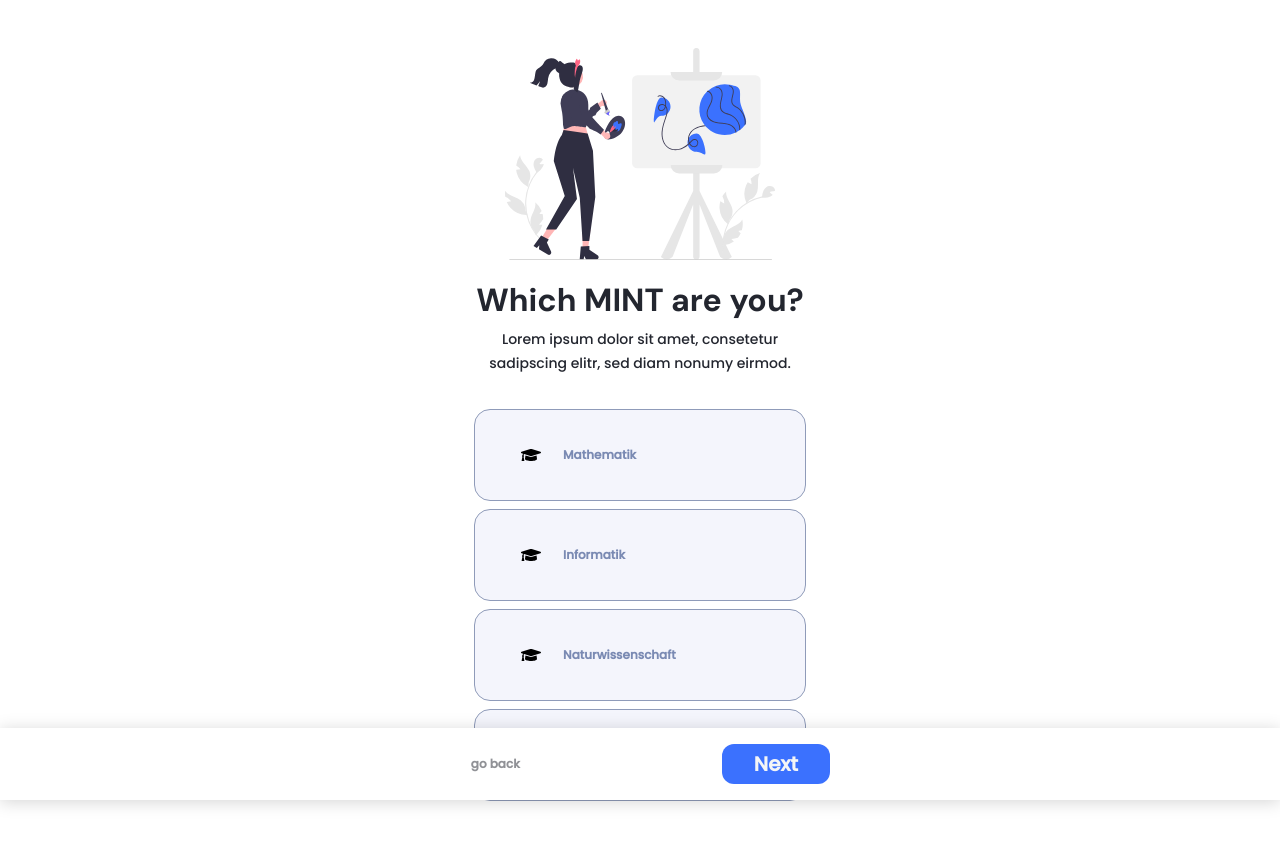
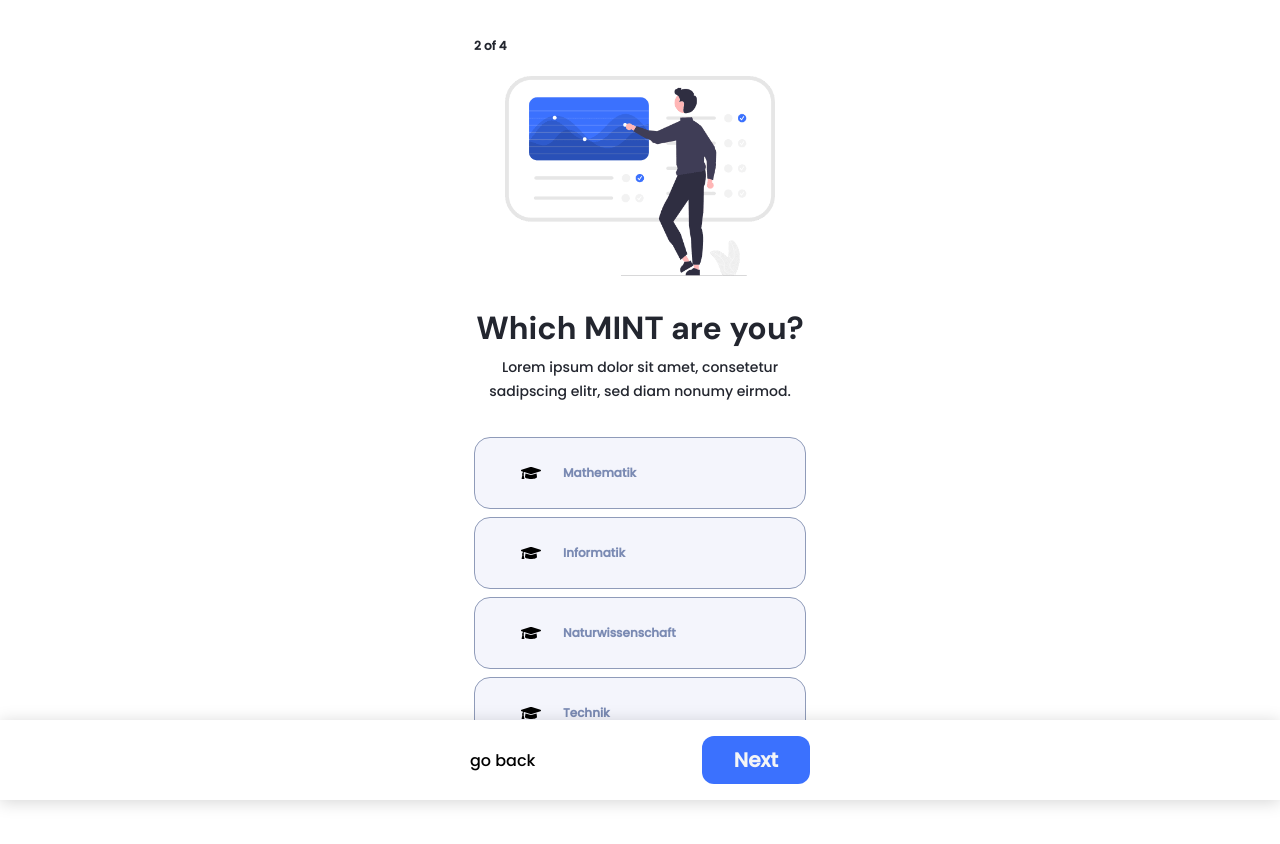
Before and after one commit to sherrycherry1995/mint-vernetzt, a Vue app: page / in a window 1280 px wide. Both pictures are taken after a click on the button "Next". Shown: the top 844 px of the page. After the commit the page ends 800 px from the top, so only its background shows below. Built offline with nearby package versions, Linux system fonts and the light colour scheme.

Commit message:
optimized styling

```diff
--- a/src/App.vue
+++ b/src/App.vue
@@ -1,9 +1,17 @@
 <template>
   <div id="app">
-    <Profil v-if="current === 'profil'" />
-    <Category v-if="current === 'category'" />
-    <Role v-if="current === 'role'" />
-    <Interest v-if="current === 'interest'" />
+    <div class="content-steps">
+        <Profil :step="current" :maxSteps="max" v-if="current === 0" />
+        <Category :step="current" :maxSteps="max" v-if="current === 1"/>
+        <Role :step="current" :maxSteps="max" v-if="current === 2"/>
+        <Interest :step="current" :maxSteps="max" v-if="current === 3" />
+    </div>
+    <div class="navigation">
+      <div class="container">
+        <button class="" @click="prevView" v-if="current !== 0">go back</button>
+        <button class="button" @click="nextView" v-if="current !== max">Next</button>
+      </div>
+    </div>
   </div>
 </template>
 
@@ -23,12 +31,16 @@ export default {
   },
   data() {
     return {
-      current: "profil",
+      current: 0,
+      max: 4,
     };
   },
   methods: {
-    changeView(view) {
-      this.current = view;
+    prevView() {
+      this.current--;
+    },
+    nextView() {
+      this.current++;
     },
   },
 };
@@ -37,7 +49,7 @@ export default {
 #app {
   max-width: 380px;
   margin: 0 auto;
-  padding: 20px 24px 120px;
+  padding: 20px 24px 40px;
   font-family: "Poppins", sans-serif;
   box-sizing: border-box;
 }
@@ -54,7 +66,7 @@ export default {
 }
 
 .navigation .container {
-  max-width: 380px;
+  max-width: 340px;
   width: 100%;
   padding-top: 16px;
   padding-bottom: 16px;
@@ -89,6 +101,15 @@ button {
   cursor: pointer;
 }
 
+.button:first-child:last-child {
+  width: calc(100% - 32px);
+  margin-left:0;
+}
+
+.button:last-child {
+  margin-left: auto;
+}
+
 .go-back {
   width: 90.7px;
   height: 20px;
@@ -103,4 +124,16 @@ button {
   letter-spacing: normal;
   color: #23262f;
 }
+
+.steps {
+  margin: 8px 0 8px 0;
+  font-family: Poppins;
+  font-size: 12px;
+  font-weight: 600;
+  font-stretch: normal;
+  font-style: normal;
+  line-height: 1.67;
+  letter-spacing: normal;
+  color: #23262f;
+}
 </style>
--- a/src/components/Category.vue
+++ b/src/components/Category.vue
@@ -1,7 +1,8 @@
 <template>
-  <div class="step">
+  <div class="step slide">
+     <div class="steps">{{ step + 1}} of {{maxSteps}}</div>
     <div class="image">
-      <img src="../assets/interest.svg" />
+      <img src="../assets/category.png" />
     </div>
     <div class="intro">
       <div class="headline">Which MINT are you?</div>
@@ -24,12 +25,6 @@
         </div>
       </div>
     </div>
-    <div class="navigation">
-      <div class="container">
-        <button class="go-back" @click="prev">go back</button>
-        <button class="button" @click="next">Next</button>
-      </div>
-    </div>
   </div>
 </template>
 <script>
@@ -37,6 +32,10 @@ import data from "../data/data";
 
 export default {
   name: "Category",
+  props: {
+    step: Number,
+    maxSteps: Number,
+  },
   data() {
     return {
       categories: data.categories,
@@ -44,10 +43,10 @@ export default {
   },
   methods: {
     prev() {
-      this.$parent.changeView("profil");
+      this.$parent.prevView();
     },
     next() {
-      this.$parent.changeView("role");
+      this.$parent.nextView();
     },
   },
 };
@@ -92,21 +91,15 @@ export default {
   color: #23262f;
 }
 
-.button {
-  padding: 12px 32px;
-  margin-left: auto;
-}
-
 .categories {
   display: grid;
   grid-template-columns: minmax(0, 1fr);
   grid-gap: 8px;
-  grid-auto-rows: 92px;
+  grid-auto-rows: 72px;
 }
 
-
 .category {
-  padding: 24px;
+  padding: 12px 24px;
   border-radius: 16px;
   border: solid 1px #8f9bb9;
   background-color: #f4f5fc;
--- a/src/components/Interest.vue
+++ b/src/components/Interest.vue
@@ -1,5 +1,6 @@
 <template>
-  <div class="step">
+  <div class="step slide">
+    <div class="steps">{{ step + 1 }} of {{ maxSteps }}</div>
     <div class="image">
       <img src="../assets/interest.svg" />
     </div>
@@ -24,12 +25,6 @@
         </div>
       </div>
     </div>
-    <div class="navigation">
-      <div class="container">
-        <button class="go-back" @click="prev">go back</button>
-        <button class="button" @click="next">Next</button>
-      </div>
-    </div>
   </div>
 </template>
 <script>
@@ -37,6 +32,10 @@ import data from "../data/data";
 
 export default {
   name: "Interest",
+  props: {
+    step: Number,
+    maxSteps: Number,
+  },
   data() {
     return {
       interests: data.interests,
@@ -44,10 +43,10 @@ export default {
   },
   methods: {
     prev() {
-      this.$parent.changeView("role");
+      this.$parent.prevView();
     },
     next() {
-      // this.$parent.changeView("category");
+      this.$parent.nextView();
     },
   },
 };
@@ -92,11 +91,6 @@ export default {
   color: #23262f;
 }
 
-.button {
-  padding: 12px 32px;
-  margin-left: auto;
-}
-
 .interests {
   display: grid;
   grid-template-columns: minmax(0, 1fr) minmax(0, 1fr) minmax(0, 1fr);
--- a/src/components/Profil.vue
+++ b/src/components/Profil.vue
@@ -1,5 +1,6 @@
 <template>
-  <div class="profil">
+  <div class="profil slide">
+    <div class="steps">{{ step + 1}} of {{maxSteps}}</div>
     <div class="image">
       <img src="../assets/interest.svg" />
     </div>
@@ -32,25 +33,19 @@
       <label for="about" class="Display-name">About me</label>
       <textarea type="about" class="single-input-field-style">Text</textarea>
     </div>
-    <div class="navigation">
-      <div class="container">
-      <button class="button" @click="next">Next</button>
-      </div>
-    </div>
   </div>
 </template>
 <script>
 export default {
   name: "Profil",
+  props: {
+    step: Number,
+    maxSteps: Number,
+  },
   data() {
     return {
       name: "",
     };
-  },
-  methods: {
-    next(){
-      this.$parent.changeView('category')
-    }
   },
 };
 </script>
@@ -88,7 +83,7 @@ export default {
 .Display-name {
   width: 112px;
   height: 24px;
-  margin: 0 198px 5px 0;
+  margin: 0 0 5px 0;
   font-family: Poppins;
   font-size: 16px;
   font-weight: 500;
@@ -100,7 +95,7 @@ export default {
 }
 
 .single-input-field-style {
-  width: 100%;
+  width: calc(100% - 32px);
   margin: 4px 0 8px;
   padding: 12px 16px 12px 16px;
   border-radius: 12px;
@@ -118,10 +113,6 @@ export default {
   color: #323d5d;
 }
 
-.button {
-   width: 100%;
-}
-
 textarea {
   resize: none;
   height: 150px;
--- a/src/components/Role.vue
+++ b/src/components/Role.vue
@@ -1,5 +1,6 @@
 <template>
-  <div class="step">
+  <div class="step slide">
+     <div class="steps">{{ step + 1}} of {{maxSteps}}</div>
     <div class="image">
       <img src="../assets/interest.svg" />
     </div>
@@ -24,12 +25,6 @@
         </div>
       </div>
     </div>
-    <div class="navigation">
-      <div class="container">
-        <button class="go-back" @click="prev">go back</button>
-        <button class="button" @click="next">Next</button>
-      </div>
-    </div>
   </div>
 </template>
 <script>
@@ -37,6 +32,10 @@ import data from "../data/data";
 
 export default {
   name: "Role",
+  props: {
+    step: Number,
+    maxSteps: Number,
+  },
   data() {
     return {
       roles: data.roles,
@@ -44,10 +43,10 @@ export default {
   },
   methods: {
     prev() {
-      this.$parent.changeView("category");
+      this.$parent.prevView();
     },
     next() {
-      this.$parent.changeView("interest");
+      this.$parent.nextView();
     },
   },
 };
@@ -92,11 +91,6 @@ export default {
   color: #23262f;
 }
 
-.button {
-  padding: 12px 32px;
-  margin-left: auto;
-}
-
 .roles {
   display: grid;
   grid-template-columns: minmax(0, 1fr) minmax(0, 1fr) minmax(0, 1fr);
```
Also changed, not shown: 12 other files (tests, documents, lock files or other folders).
